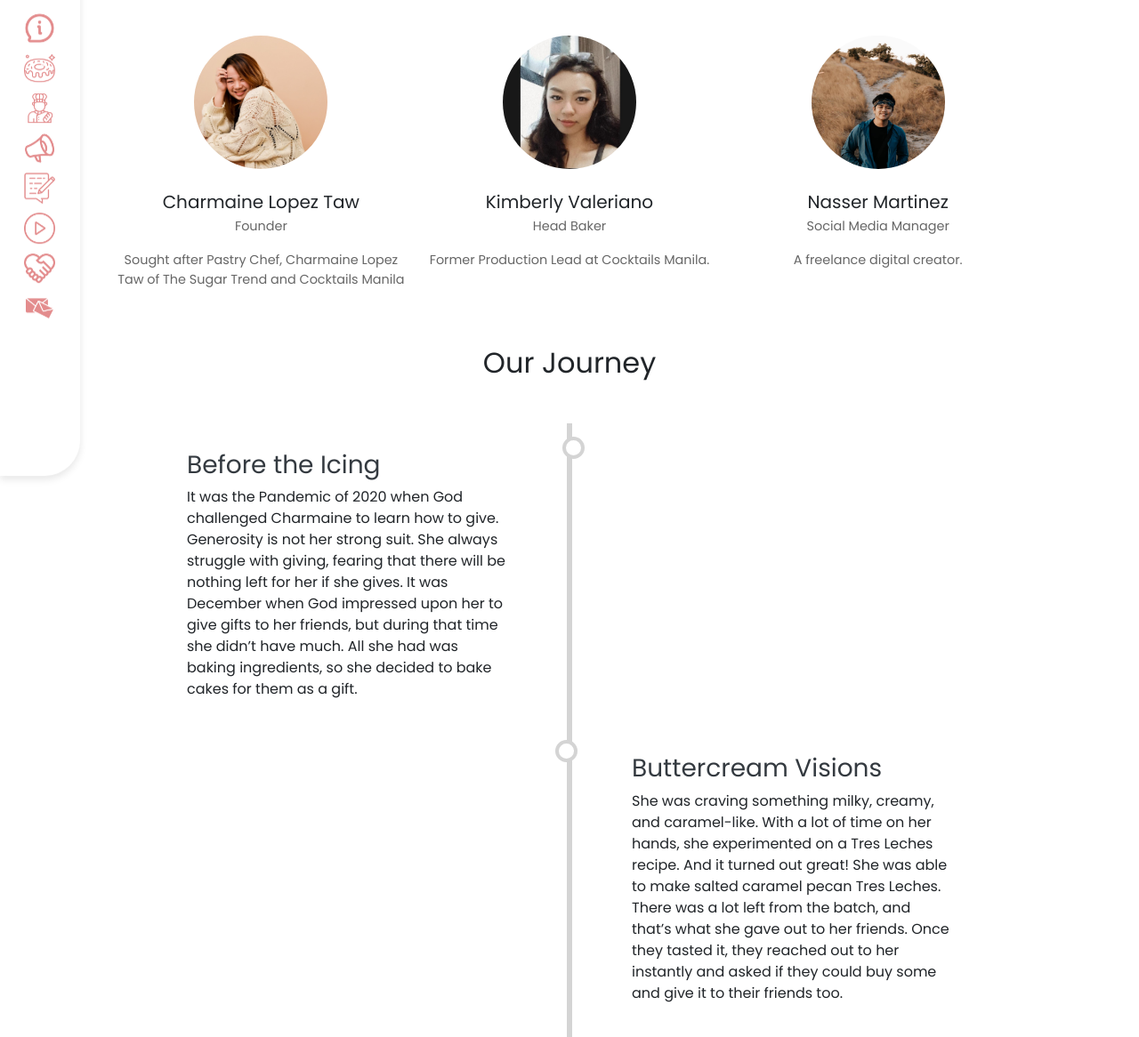
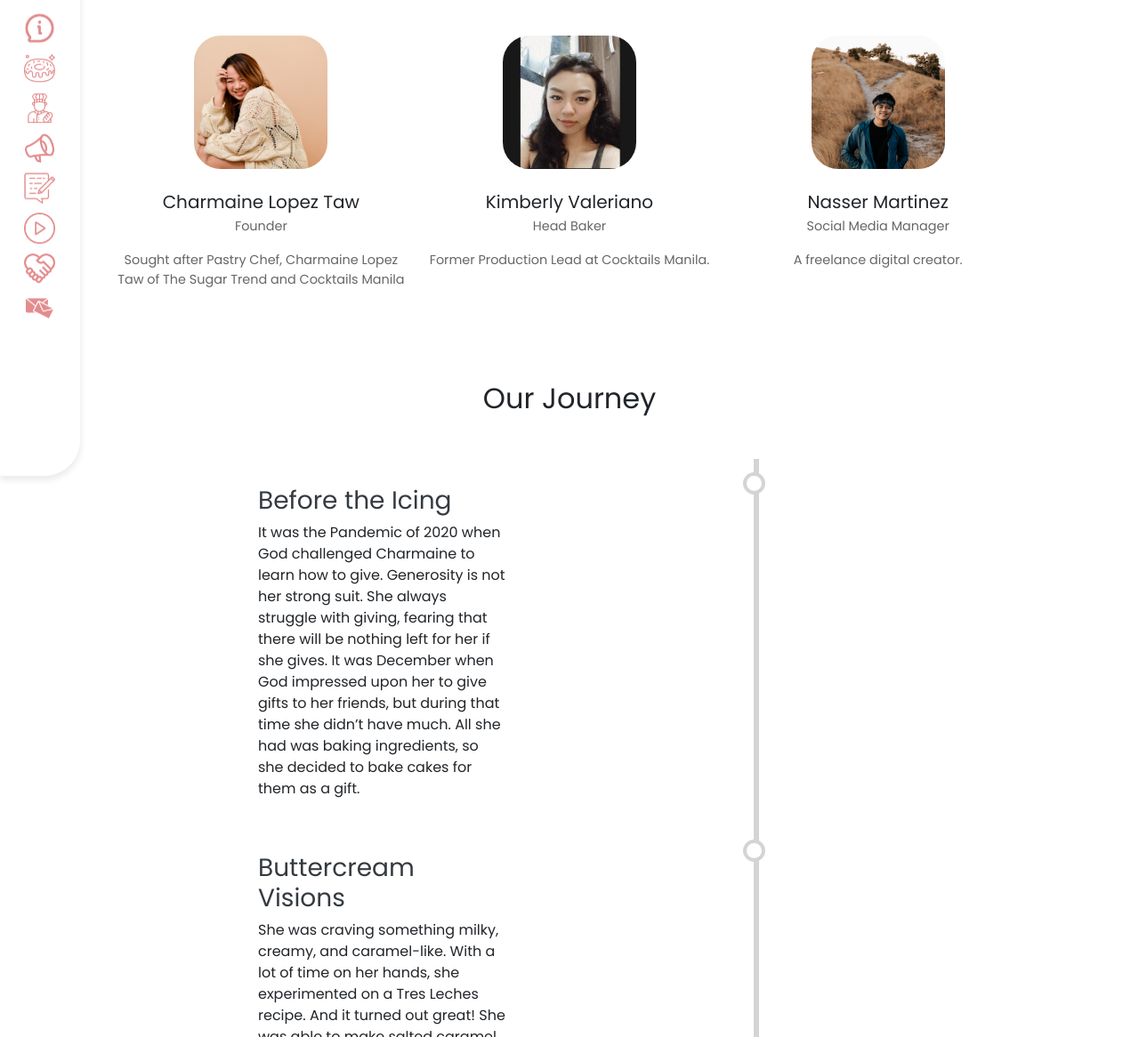
Before and after one commit to Maldreeg/FinalProj_Integ, a plain HTML site: page AboutPage.html in a window 1280 px wide. Shown: the part 174-1340 px from the top of the page at 89% size. Drawn offline with Linux system fonts and the light colour scheme.

Commit message:
White space utilization in About
There is a minimal layout change.

```diff
--- a/AboutPage.html
+++ b/AboutPage.html
@@ -130,7 +130,7 @@
                     <p>It was the Pandemic of 2020 when God challenged Charmaine to learn how to give. Generosity is not her strong suit. She always struggle with giving, fearing that there will be nothing left for her if she gives. It was December when God impressed upon her to give gifts to her friends, but during that time she didn’t have much. All she had was baking ingredients, so she decided to bake cakes for them as a gift.</p>
                 </div>
             </div>
-            <div class="timeline-item right">
+            <div class="timeline-item left">
                 <div class="timeline-item-content">
                     <h3>Buttercream Visions</h3>
                     <p>She was craving something milky, creamy, and caramel-like. With a lot of time on her hands, she experimented on a Tres Leches recipe. And it turned out great! She was able to make salted caramel pecan Tres Leches. There was a lot left from the batch, and that’s what she gave out to her friends. Once they tasted it, they reached out to her instantly and asked if they could buy some and give it to their friends too.</p>
@@ -143,6 +143,7 @@
                 </div>
             </div>
         </div>
+
     </section>
 
     <section class="container mt-5">
--- a/style.css
+++ b/style.css
@@ -346,7 +346,7 @@ a.sidebar-link:hover {
     background-color: #d4d4d4;
     top: 0;
     bottom: 0;
-    left: 50%;
+    left: 75%;
     margin-left: -3px;
 }
 
@@ -362,7 +362,7 @@ a.sidebar-link:hover {
     position: absolute;
     width: 25px;
     height: 25px;
-    right: -17px;
+    right: -220px;
     background-color: white;
     border: 4px solid #d4d4d4;
     top: 15px;
@@ -399,7 +399,7 @@ a.sidebar-link:hover {
 }
 
 .team-member img {
-    border-radius: 50%;
+    border-radius: 20%;
     margin-bottom: 15px;
 }
 
@@ -410,6 +410,10 @@ a.sidebar-link:hover {
 .team-member p {
     font-size: 0.9rem;
     color: #666;
+}
+
+.journey {
+  padding: 40px 100px;
 }
 
 .accordion-button {
```
